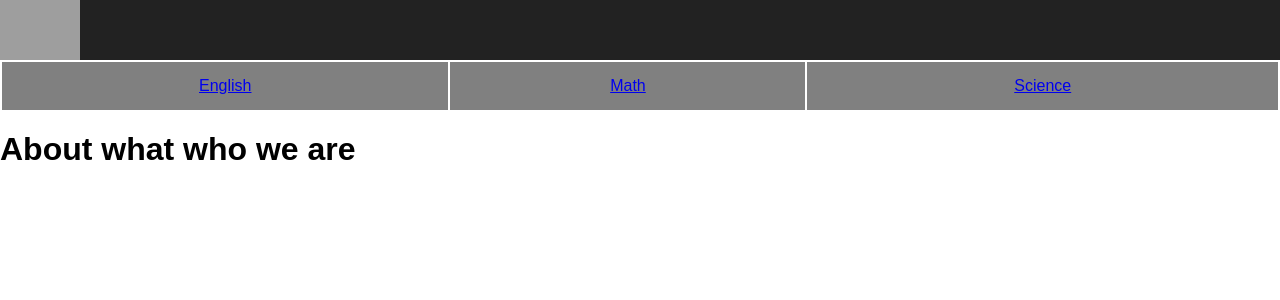
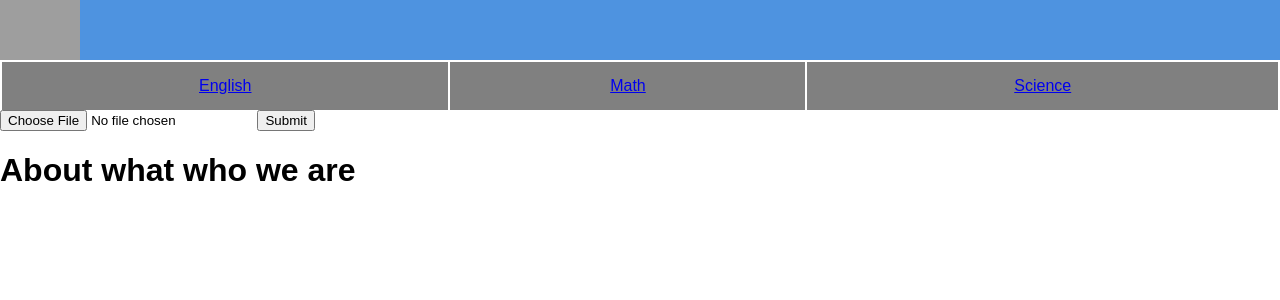
Before and after one commit to RyanKim01/Maarifa, a Flask app: page / in a window 1280 px wide. Shown: the top 300 px of the page. Run offline with Flask 2, Linux system fonts and the light colour scheme; grey boxes are pictures that could not be loaded.

Commit message:
Added upload and color change

```diff
--- a/templates/addition.html
+++ b/templates/addition.html
@@ -12,7 +12,7 @@
     #topbar{
         height:60px;
         width: auto;
-        background-color: #222222;
+        background-color: #4E93E0;
         color: #999999;
         text-align: center;
     }
--- a/templates/content.html
+++ b/templates/content.html
@@ -12,7 +12,7 @@
     #topbar{
         height:60px;
         width: auto;
-        background-color: #222222;
+        background-color: #4E93E0;
         color: #999999;
         text-align: center;
     }
--- a/templates/index.html
+++ b/templates/index.html
@@ -12,7 +12,7 @@
     #topbar{
         height:60px;
         width: auto;
-        background-color: #222222;
+        background-color: #4E93E0;
         color: #999999;
     }
     #topbar p{
@@ -74,6 +74,10 @@
         </div>
     </div>
 
+    <form action="http://www.maarifa.xyz/">
+      <input type="file" name="pic" accept="image/*">
+      <input type="submit">
+    </form>
     <h1>About what who we are</h1>
 
 </body>
--- a/templates/levelchoice.html
+++ b/templates/levelchoice.html
@@ -12,7 +12,7 @@
     #topbar{
         height:60px;
         width: auto;
-        background-color: #222222;
+        background-color: #4E93E0;
         color: #999999;
         text-align: center;
     }
--- a/templates/topics.html
+++ b/templates/topics.html
@@ -12,7 +12,7 @@
     #topbar{
         height:60px;
         width: auto;
-        background-color: #222222;
+        background-color: #4E93E0;
         color: #999999;
         text-align: center;
     }
```
